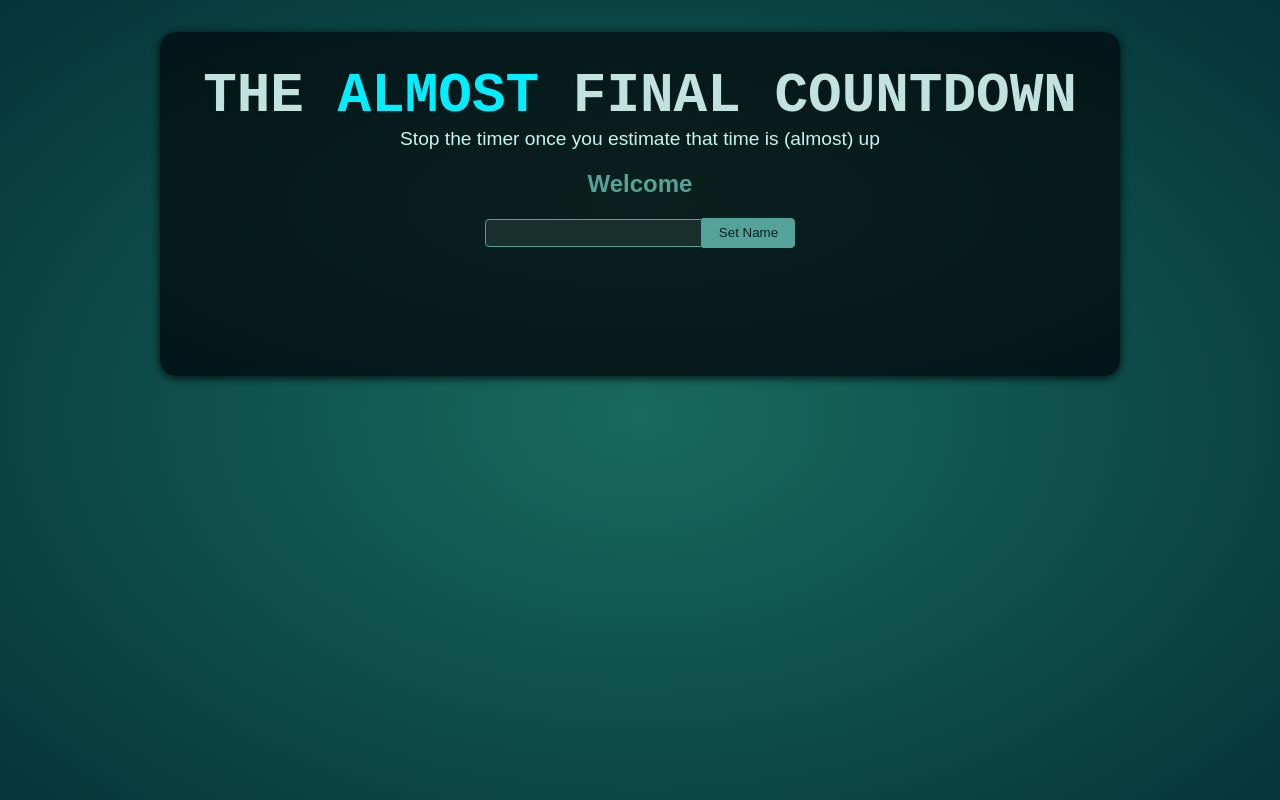
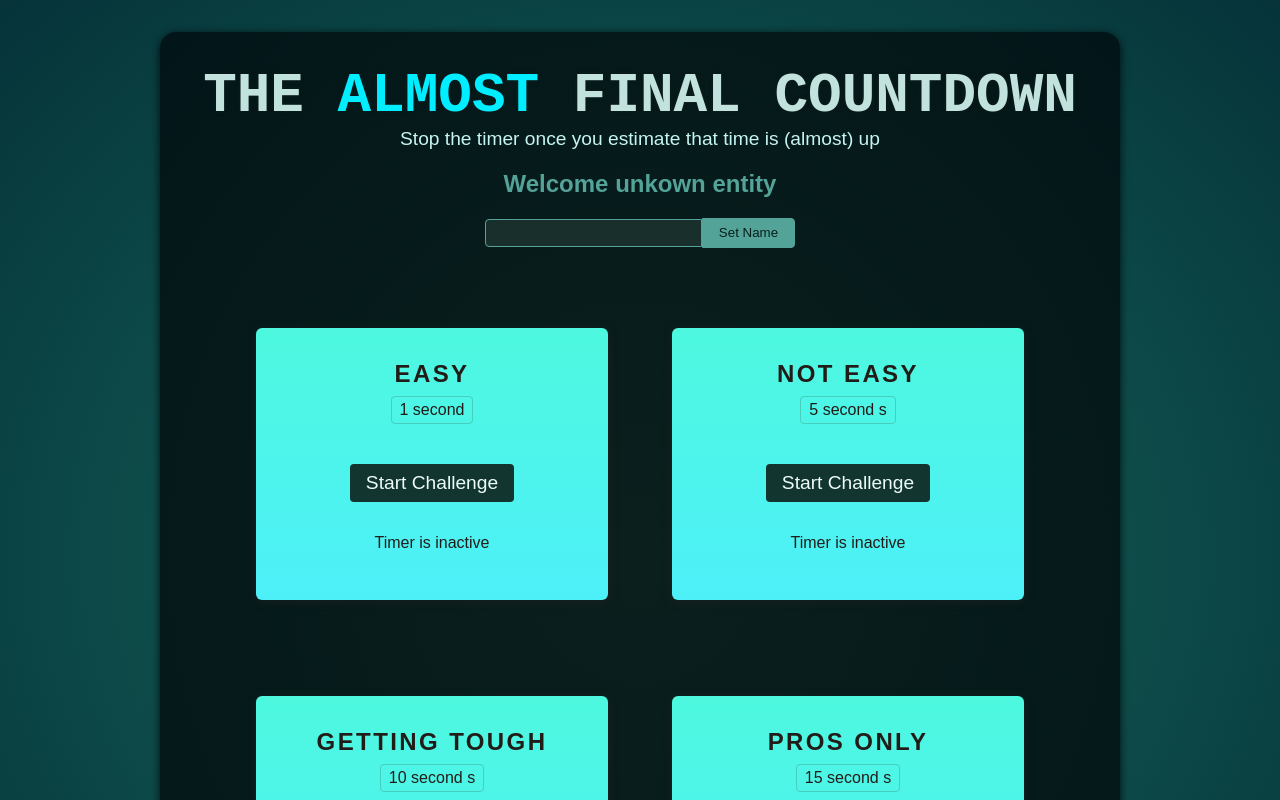
Before and after one commit to amirrezasbr/timerGame, a React (Vite) app: page / in a window 1280 px wide. Shown: the top 800 px of the page. Built offline with nearby package versions, Linux system fonts and the light colour scheme.

Commit message:
creating the timer component

```diff
--- a/src/App.jsx
+++ b/src/App.jsx
@@ -1,10 +1,16 @@
-import Player from './components/Player.jsx';
+import Player from "./components/Player.jsx";
+import TimerChallenge from "./components/TimerChallenge.jsx";
 
 function App() {
   return (
     <>
       <Player />
-      <div id="challenges"></div>
+      <div id="challenges">
+        <TimerChallenge title={"Easy"} targetTime={1} />
+        <TimerChallenge title={"Not Easy"} targetTime={5} />
+        <TimerChallenge title={"Getting tough"} targetTime={10} />
+        <TimerChallenge title={"Pros only"} targetTime={15} />
+      </div>
     </>
   );
 }
--- a/src/components/Player.jsx
+++ b/src/components/Player.jsx
@@ -13,7 +13,7 @@ export default function Player() {
 
   return (
     <section id="player">
-      <h2>Welcome {enteredPlayerName ?? "unkown entity"}</h2>
+      <h2>Welcome {enteredPlayerName ? enteredPlayerName : "unkown entity"}</h2>
       <p>
         <input ref={playerName} type="text" />
         <button onClick={handleClick}>Set Name</button>
--- /dev/null
+++ b/src/components/TimerChallenge.jsx
@@ -0,0 +1,39 @@
+import { useState, useRef } from "react";
+
+export default function TimerChallenge({ title, targetTime }) {
+  const timer = useRef();
+
+  const [timerStarted, setTimerStarted] = useState(false);
+  const [timerExpired, setTimerExpired] = useState(false);
+
+  function handleStart() {
+    timer.current = setTimeout(() => {
+      setTimerExpired(true);
+    }, targetTime * 1000);
+
+    setTimerStarted(true);
+  }
+
+  function handleStop() {
+    clearTimeout(timer.current);
+    setTimerStarted(false);
+  }
+
+  return (
+    <section className="challenge">
+      <h2>{title}</h2>
+      {timerExpired && <p>You Lost!</p>}
+      <p className="challenge-time">
+        {targetTime} second {targetTime > 1 ? "s" : ""}
+      </p>
+      <p>
+        <button onClick={timerStarted ? handleStop : handleStart}>
+          {timerStarted ? "Stop" : "Start"} Challenge
+        </button>
+      </p>
+      <p className={timerStarted ? "active" : undefined}>
+        {timerStarted ? "Time is running" : "Timer is inactive"}
+      </p>
+    </section>
+  );
+}
```
